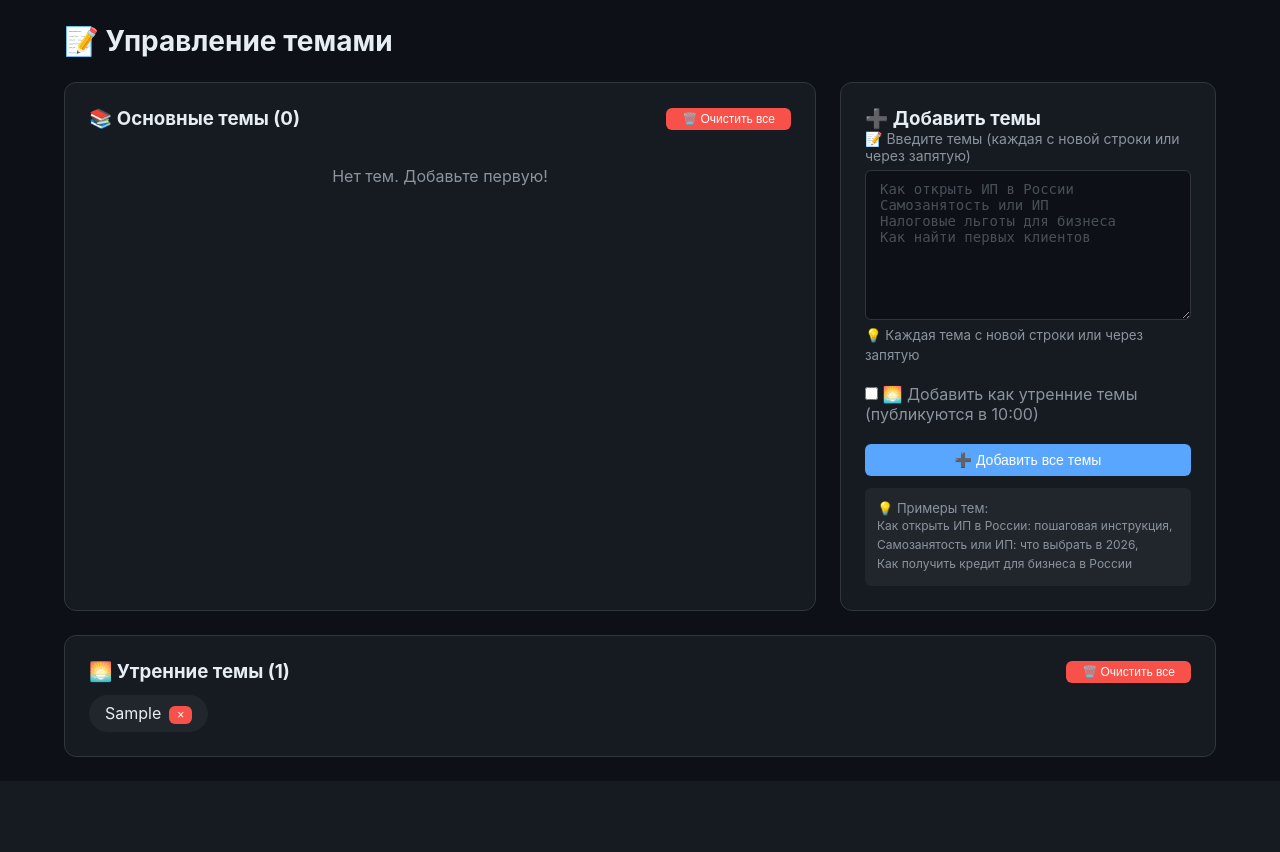
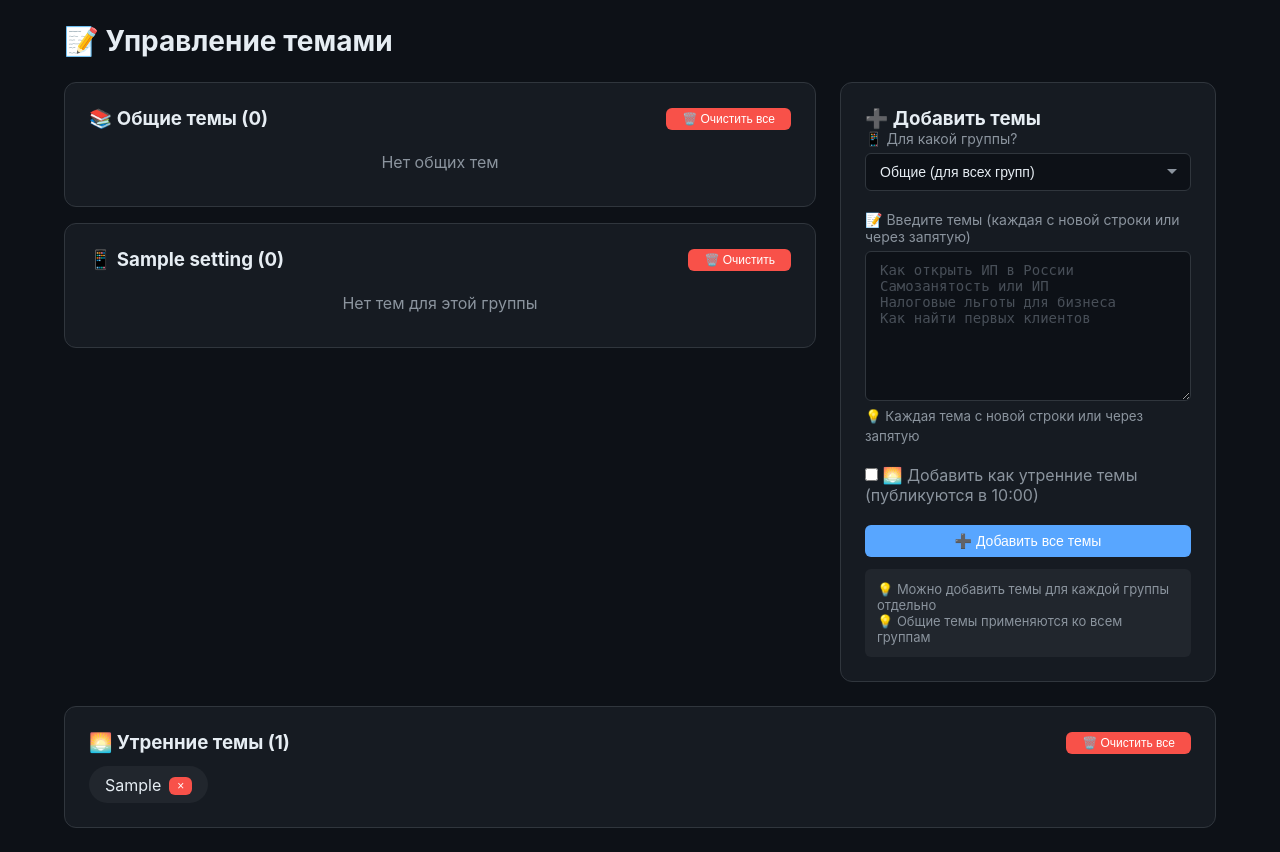
Before and after one commit to teharenda1989-ui/SMM-pilot-TESTY, a Flask app: page /topics in a window 1280 px wide. Shown: the part 68-920 px from the top of the page. Before the commit the page ends 825 px from the top, so only its background shows below. Run offline with Flask 3, Linux system fonts and the light colour scheme; the visitor is signed in with stand-in values (Sample User, id 1); tables that the repository leaves empty hold one stand-in row (values such as "Sample post").

Commit message:
Update topics.html

```diff
--- a/templates/topics.html
+++ b/templates/topics.html
@@ -7,21 +7,22 @@
 
 <div style="display: grid; grid-template-columns: 2fr 1fr; gap: 24px;">
     <!-- Список тем -->
-    <div class="card">
-        <div style="display: flex; justify-content: space-between; align-items: center; margin-bottom: 16px;">
-            <h3>📚 Основные темы ({{ topics|length }})</h3>
+    <div>
+        <!-- Общие темы -->
+        <div class="card" style="margin-bottom: 16px;">
+            <div style="display: flex; justify-content: space-between; align-items: center; margin-bottom: 12px;">
+                <h3>📚 Общие темы ({{ common_topics|length }})</h3>
                 <form method="POST" action="{{ url_for('clear_topics') }}"
-                  onsubmit="return confirm('Удалить ВСЕ темы? Это действие необратимо!')">
+                      onsubmit="return confirm('Удалить ВСЕ общие темы?')">
+                    <input type="hidden" name="group_id" value="">
                     <button type="submit" class="btn btn-danger" style="padding: 4px 16px; font-size: 12px;">
                         🗑️ Очистить все
                     </button>
                 </form>
             </div>
-
-        <div style="max-height: 500px; overflow-y: auto;">
-            {% for topic in topics %}
+            {% for topic in common_topics %}
                 <div style="display: flex; justify-content: space-between; align-items: center;
-                            padding: 8px 0; border-bottom: 1px solid var(--border-color);">
+                            padding: 6px 0; border-bottom: 1px solid var(--border-color);">
                     <span>{{ loop.index }}. {{ topic.topic }}</span>
                     <form method="POST" action="{{ url_for('delete_topic', topic_id=topic.id) }}"
                           style="display: inline;"
@@ -32,11 +33,44 @@
                     </form>
                 </div>
             {% else %}
-                <p style="color: var(--text-secondary); text-align: center; padding: 20px 0;">
-                    Нет тем. Добавьте первую!
+                <p style="color: var(--text-secondary); text-align: center; padding: 10px 0;">
+                    Нет общих тем
                 </p>
             {% endfor %}
         </div>
+
+        <!-- Темы по группам -->
+        {% for group in groups %}
+            <div class="card" style="margin-bottom: 16px;">
+                <div style="display: flex; justify-content: space-between; align-items: center; margin-bottom: 12px;">
+                    <h3>📱 {{ group.group_name or 'Группа ' + group.group_id }} ({{ topics_by_group[group.id]|length }})</h3>
+                    <form method="POST" action="{{ url_for('clear_topics') }}"
+                          onsubmit="return confirm('Удалить ВСЕ темы для этой группы?')">
+                        <input type="hidden" name="group_id" value="{{ group.id }}">
+                        <button type="submit" class="btn btn-danger" style="padding: 4px 16px; font-size: 12px;">
+                            🗑️ Очистить
+                        </button>
+                    </form>
+                </div>
+                {% for topic in topics_by_group[group.id] %}
+                    <div style="display: flex; justify-content: space-between; align-items: center;
+                                padding: 6px 0; border-bottom: 1px solid var(--border-color);">
+                        <span>{{ loop.index }}. {{ topic.topic }}</span>
+                        <form method="POST" action="{{ url_for('delete_topic', topic_id=topic.id) }}"
+                              style="display: inline;"
+                              onsubmit="return confirm('Удалить тему?')">
+                            <button type="submit" class="btn btn-danger" style="padding: 4px 12px; font-size: 12px;">
+                                🗑️
+                            </button>
+                        </form>
+                    </div>
+                {% else %}
+                    <p style="color: var(--text-secondary); text-align: center; padding: 10px 0;">
+                        Нет тем для этой группы
+                    </p>
+                {% endfor %}
+            </div>
+        {% endfor %}
     </div>
 
     <!-- Добавление тем -->
@@ -44,6 +78,16 @@
         <h3>➕ Добавить темы</h3>
 
         <form method="POST" action="{{ url_for('topics') }}">
+            <div class="form-group">
+                <label class="form-label">📱 Для какой группы?</label>
+                <select name="group_id" class="form-control">
+                    <option value="">Общие (для всех групп)</option>
+                    {% for group in groups %}
+                        <option value="{{ group.id }}">{{ group.group_name or 'Группа ' + group.group_id }}</option>
+                    {% endfor %}
+                </select>
+            </div>
+
             <div class="form-group">
                 <label class="form-label">📝 Введите темы (каждая с новой строки или через запятую)</label>
                 <textarea name="topics_bulk" class="form-control" rows="8"
@@ -70,12 +114,10 @@
 
         <div style="margin-top: 12px; padding: 12px; background: var(--bg-tertiary); border-radius: 6px;">
             <p style="color: var(--text-secondary); font-size: 13px;">
-                💡 Примеры тем:
+                💡 Можно добавить темы для каждой группы отдельно
             </p>
-            <p style="color: var(--text-secondary); font-size: 12px; line-height: 1.6;">
-                Как открыть ИП в России: пошаговая инструкция,<br>
-                Самозанятость или ИП: что выбрать в 2026,<br>
-                Как получить кредит для бизнеса в России
+            <p style="color: var(--text-secondary); font-size: 13px;">
+                💡 Общие темы применяются ко всем группам
             </p>
         </div>
     </div>
```
Lines whose indentation alone changed are shown as unchanged.
